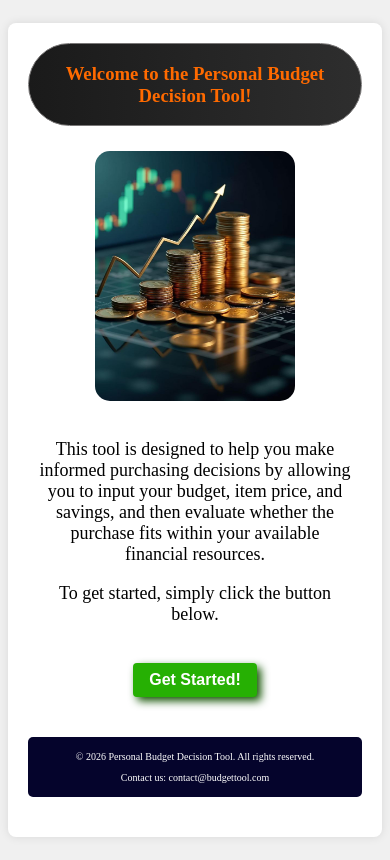
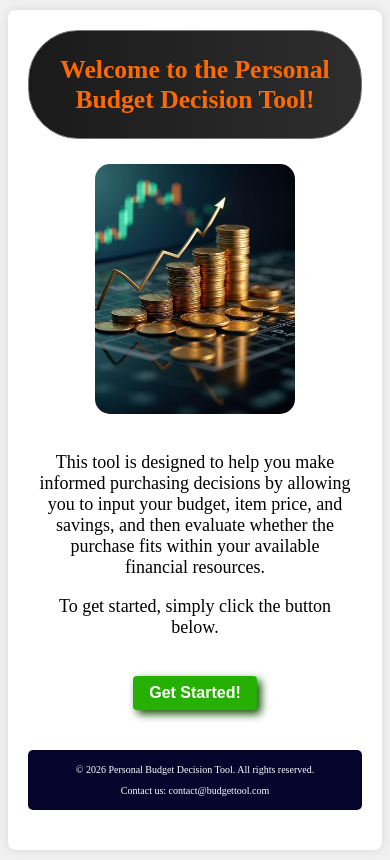
Before and after one commit to Lantern-7/My-Web, a plain HTML site: page index.html in a window 390 px wide. Drawn offline with Linux system fonts and the light colour scheme.

Commit message:
Increase h1 font size for mobile responsiveness

```diff
--- a/index.css
+++ b/index.css
@@ -92,7 +92,7 @@ body {
 
 @media (max-width: 768px) {
       h1 {
-    font-size: 1.17em;       /* typical h2 size */
+    font-size: 1.6em;       /* typical h2 size */
     font-weight: bold;    /* optional: match h2 weight */
     margin: 0.75em 0;     /* optional: adjust spacing */
   }
```
